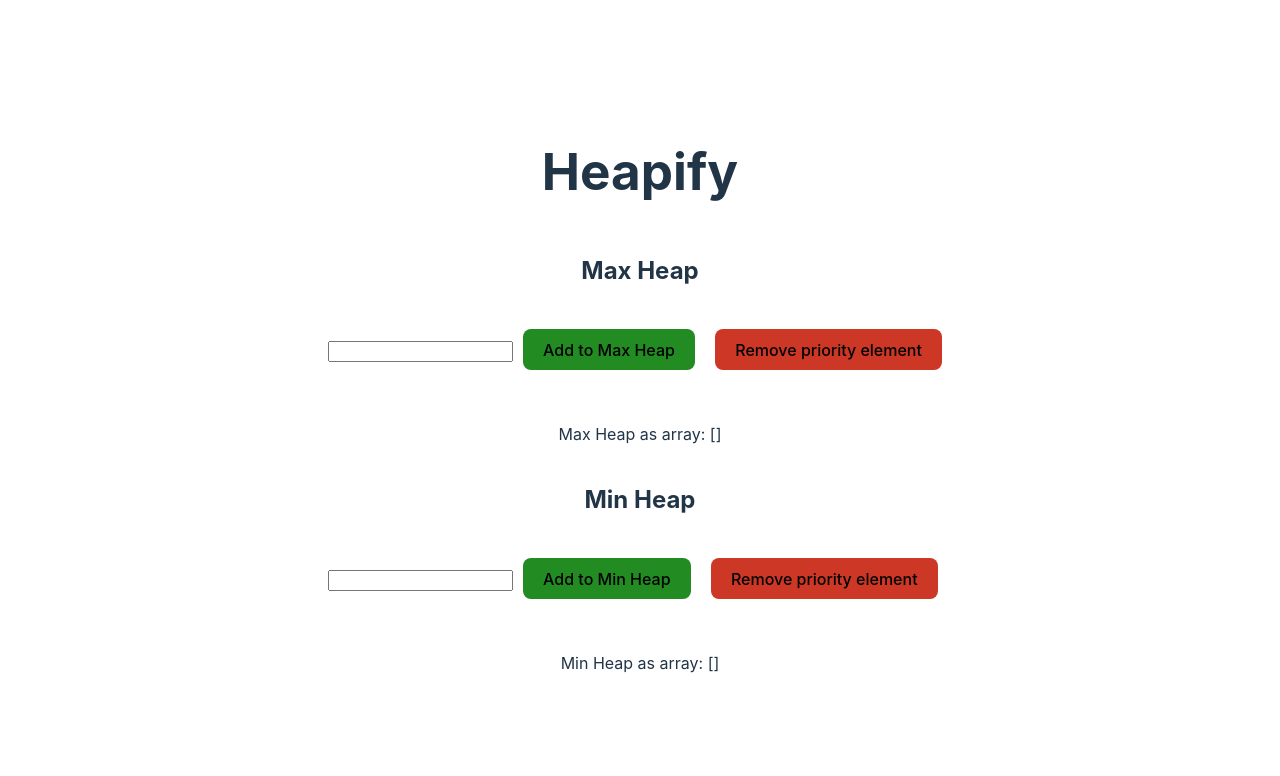
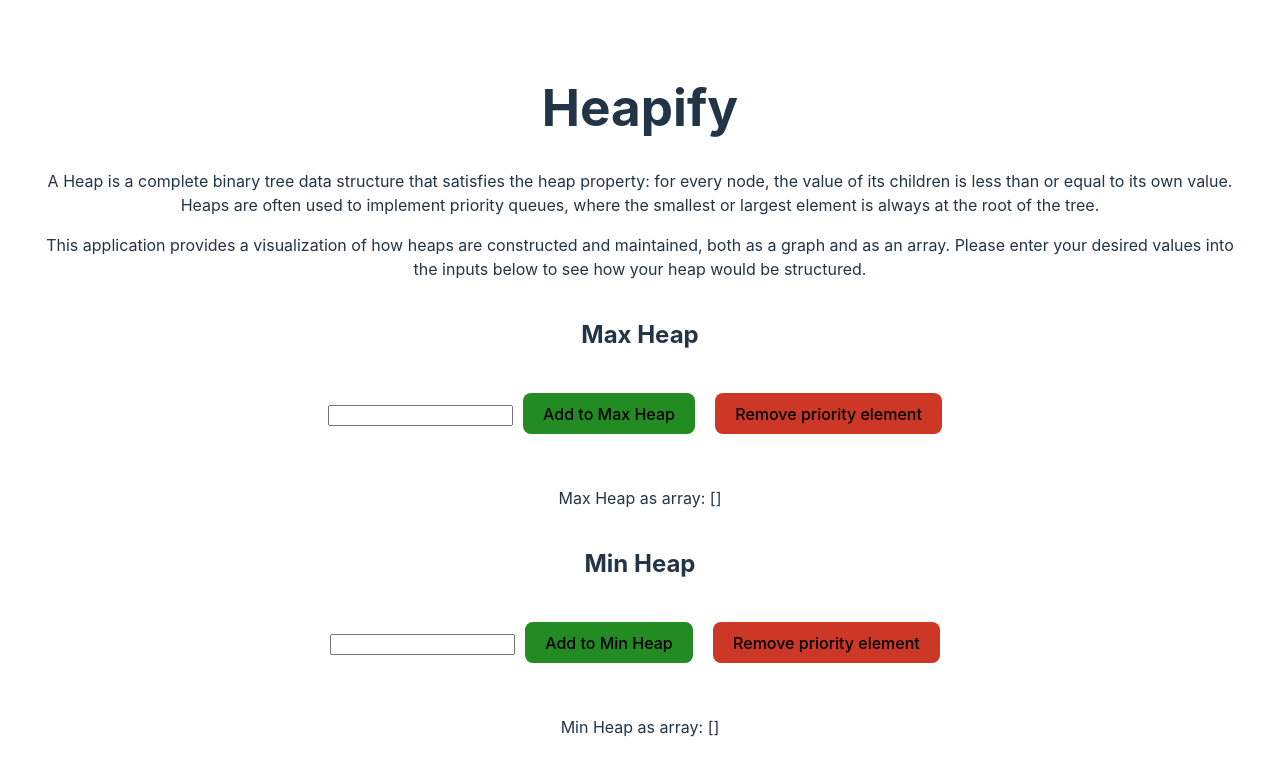
Before and after one commit to bhergenroeder15/Heapify, a React (Vite) app: page / in a window 1280 px wide. Shown: the top 776 px of the page. Built offline with nearby package versions, Linux system fonts and the light colour scheme.

Commit message:
Added info section

```diff
--- a/src/App.css
+++ b/src/App.css
@@ -7,6 +7,7 @@
 
 #maxHeap, #minHeap {
     display: flex;
+    justify-content: center;
     padding: 10px;
 }
 
--- a/src/App.jsx
+++ b/src/App.jsx
@@ -19,6 +19,12 @@ function App() {
   return (
     <>
       <h1>Heapify</h1>
+      <p>
+        A Heap is a complete binary tree data structure that satisfies the heap property: for every node, the value of its children is less than or equal to its own value. Heaps are often used to implement priority queues, where the smallest or largest element is always at the root of the tree.
+      </p>
+      <p>
+        This application provides a visualization of how heaps are constructed and maintained, both as a graph and as an array. Please enter your desired values into the inputs below to see how your heap would be structured.
+      </p>
         <div className='container'>
           <h2>Max Heap</h2>
             <div id='maxHeap'>
```
